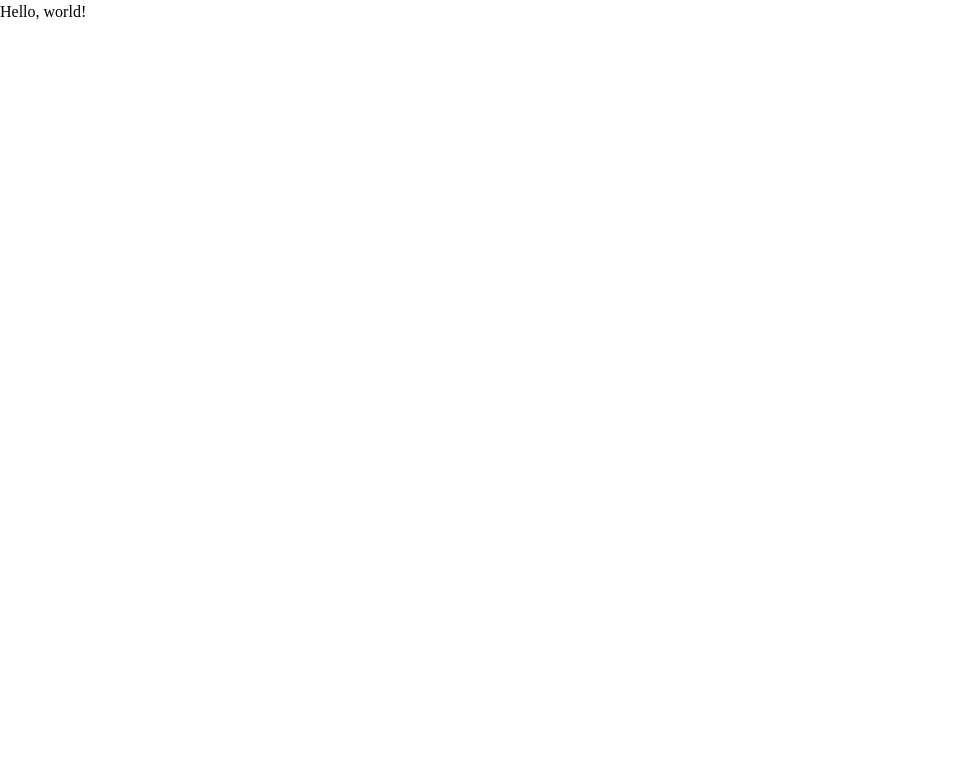
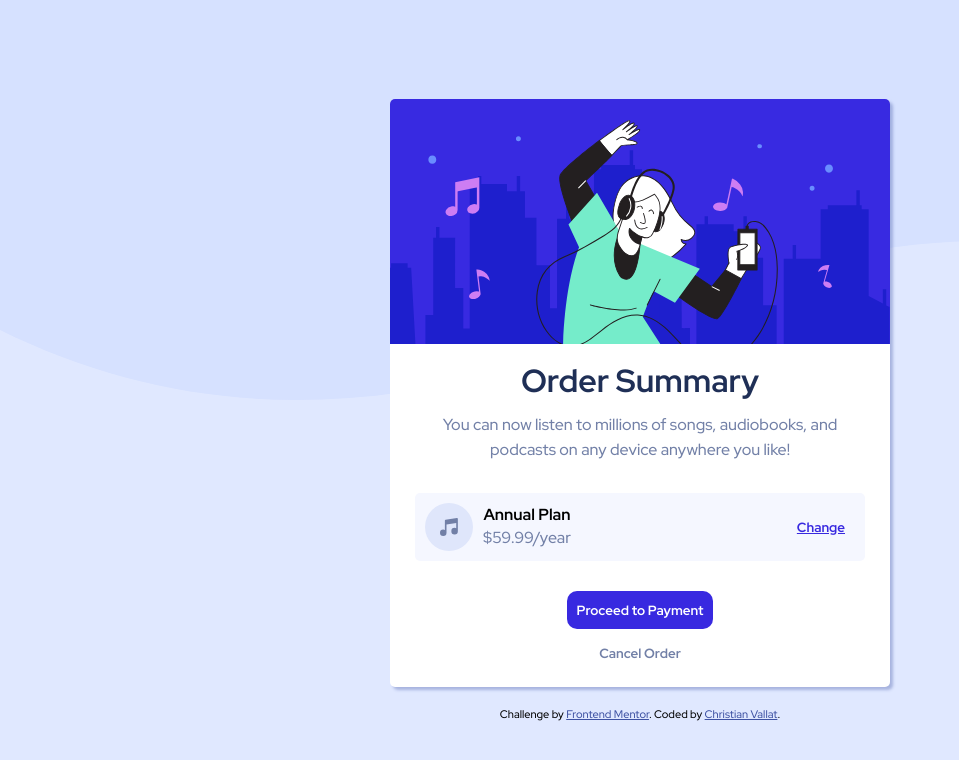
Before and after one commit to cmvallat/frontend-mentor-1, a plain HTML site: page index.html in a window 1280 px wide. Shown: the whole page, without its empty margins (0-959 px from the left). Drawn offline with Linux system fonts and the light colour scheme.

Commit message:
deploy: 113e7d696b2d9b4b65a1a0eabd063a9bf76b1663

```diff
--- a/css/main.css
+++ b/css/main.css
@@ -1,7 +1,157 @@
-/* Decent Defaults */
+@import url("https://fonts.googleapis.com/css2?family=Red+Hat+Display:wght@500;700;900&display=swap");
 
-img,
-video {
+:root {
+  --pale-blue: hsl(225, 100%, 94%);
+  --bright-blue: hsl(245, 75%, 52%);
+  --very-pale-blue: hsl(225, 100%, 98%);
+  --desaturated-blue: hsl(224, 23%, 55%);
+  --dark-blue: hsl(223, 47%, 23%);
+}
+
+* {
+  margin: 0;
+  padding: 0;
+  box-sizing: border-box;
+}
+img {
+  max-width: 100%;
+}
+
+body {
+  font-family: "Red Hat Display", sans-serif;
+  background-color: var(--pale-blue);
+  text-align: center;
+  display: flex;
+  flex-direction: column;
+  align-items: center;
+  justify-content: center;
+  min-height: 100vh;
+}
+
+p {
+  font-size: 16px;
+  line-height: 1.6;
+  color: var(--desaturated-blue);
+}
+
+button {
+  font-family: "Red Hat Display", sans-serif;
+}
+
+.bg__image {
+  background: url(../assets/pattern-background-mobile.svg) no-repeat
+    center/cover;
+  height: 400px;
+  position: absolute;
+  top: 0;
+  bottom: 0;
+  left: 0;
+  right: 0;
+  z-index: -1;
+}
+
+.btn {
+  border: none;
+  padding: 5px 10px;
+  border-radius: 10px;
+  font-weight: bold;
+  cursor: pointer;
+  transition: all 0.2s ease-in-out;
+}
+
+.btn-change {
+  background-color: transparent;
+  color: var(--bright-blue);
+  text-decoration: underline;
+}
+
+.btn-primary {
+  background-color: var(--bright-blue);
+  color: white;
+  padding: 10px;
+  margin-bottom: 10px;
+}
+
+.btn-primary:hover,
+.btn-change:hover {
+  opacity: 0.8;
+}
+
+.btn-secondary {
+  background-color: transparent;
+  color: var(--desaturated-blue);
+}
+
+.btn-secondary:hover {
+  color: hsl(223, 47%, 23%);
+}
+
+.container {
+  background-color: white;
+  margin: 20px;
+  padding-bottom: 20px;
+  border-radius: 5px;
+  box-shadow: 3px 3px 3px hsl(228, 45%, 44%, 0.35);
+}
+
+.container img.hero {
   width: 100%;
-  height: auto;
+  border-radius: 5px 5px 0 0;
 }
+
+.container p.desc {
+  padding: 0 30px;
+}
+
+.container .pricing {
+  margin: 30px auto;
+  padding: 10px;
+  background-color: var(--very-pale-blue);
+  width: 90%;
+  border-radius: 5px;
+  display: flex;
+  align-items: center;
+  justify-content: space-between;
+}
+
+.container .pricing article {
+  display: flex;
+  align-items: center;
+  justify-content: center;
+}
+
+.container .pricing article img {
+  margin-right: 10px;
+}
+
+.container h1 {
+  color: hsl(223, 47%, 23%);
+  margin: 10px 0;
+}
+
+.container .buttons {
+  display: flex;
+  flex-direction: column;
+  align-items: center;
+  justify-content: center;
+}
+
+/*Attribution*/
+.attribution {
+  font-size: 11px;
+  text-align: center;
+}
+.attribution a {
+  color: hsl(228, 45%, 44%);
+}
+@media (min-width: 768px) {
+  .bg__image {
+    background: url(../assets/pattern-background-desktop.svg) no-repeat
+      center/cover;
+    height: 50vh;
+  }
+
+  .container {
+    width: 500px;
+  }
+}
--- a/index.html
+++ b/index.html
@@ -2,14 +2,55 @@
 <html lang="en">
   <head>
     <meta charset="UTF-8" />
-    <meta http-equiv="X-UA-Compatible" content="IE=edge" />
     <meta name="viewport" content="width=device-width, initial-scale=1.0" />
-    <link rel="stylesheet" href="./css/reset.css" />
+    <!-- displays site properly based on user's device -->
+
+    <link
+      rel="icon"
+      type="image/png"
+      sizes="32x32"
+      href="../order-summary-component-main/order-summary-component-main/images/favicon-32x32.png"
+    />
     <link rel="stylesheet" href="./css/main.css" />
-    <script src="./js/main.js" defer></script>
-    <title>Document</title>
+
+    <title>Frontend Mentor | Order summary card</title>
   </head>
   <body>
-    Hello, world!
+    <div class="bg__image"></div>
+    <div class="container">
+      <img src="./assets/illustration-hero.svg" alt="" class="hero" />
+      <h1>Order Summary</h1>
+
+      <p class="desc">
+        You can now listen to millions of songs, audiobooks, and podcasts on any
+        device anywhere you like!
+      </p>
+
+      <div class="pricing">
+        <article>
+          <img src="./assets/icon-music.svg" alt="" />
+          <div>
+            <h4>Annual Plan</h4>
+            <p>$59.99/year</p>
+          </div>
+        </article>
+        <button class="btn btn-change">Change</button>
+      </div>
+
+      <div class="buttons">
+        <button class="btn btn-primary">Proceed to Payment</button>
+        <button class="btn btn-secondary">Cancel Order</button>
+      </div>
+    </div>
+
+    <div class="attribution">
+      Challenge by
+      <a href="https://www.frontendmentor.io?ref=challenge" target="_blank"
+        >Frontend Mentor</a
+      >. Coded by
+      <a href="https://github.com/cmvallat/frontend-mentor-1"
+        >Christian Vallat</a
+      >.
+    </div>
   </body>
 </html>
```
Also changed, not shown: assets/favicon-32x32.png (added), assets/icon-music.svg (added), assets/illustration-hero.svg (added), assets/pattern-background-desktop.svg (added), assets/pattern-background-mobile.svg (added).
